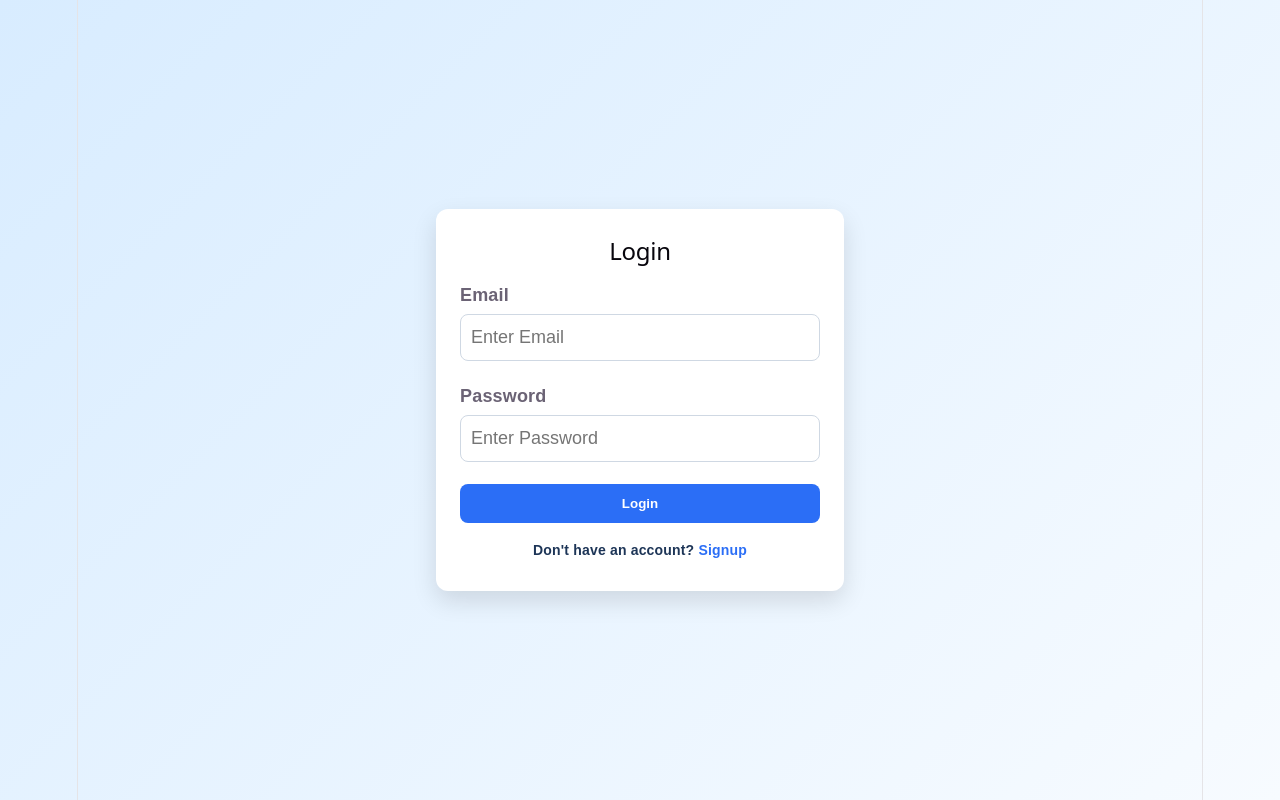
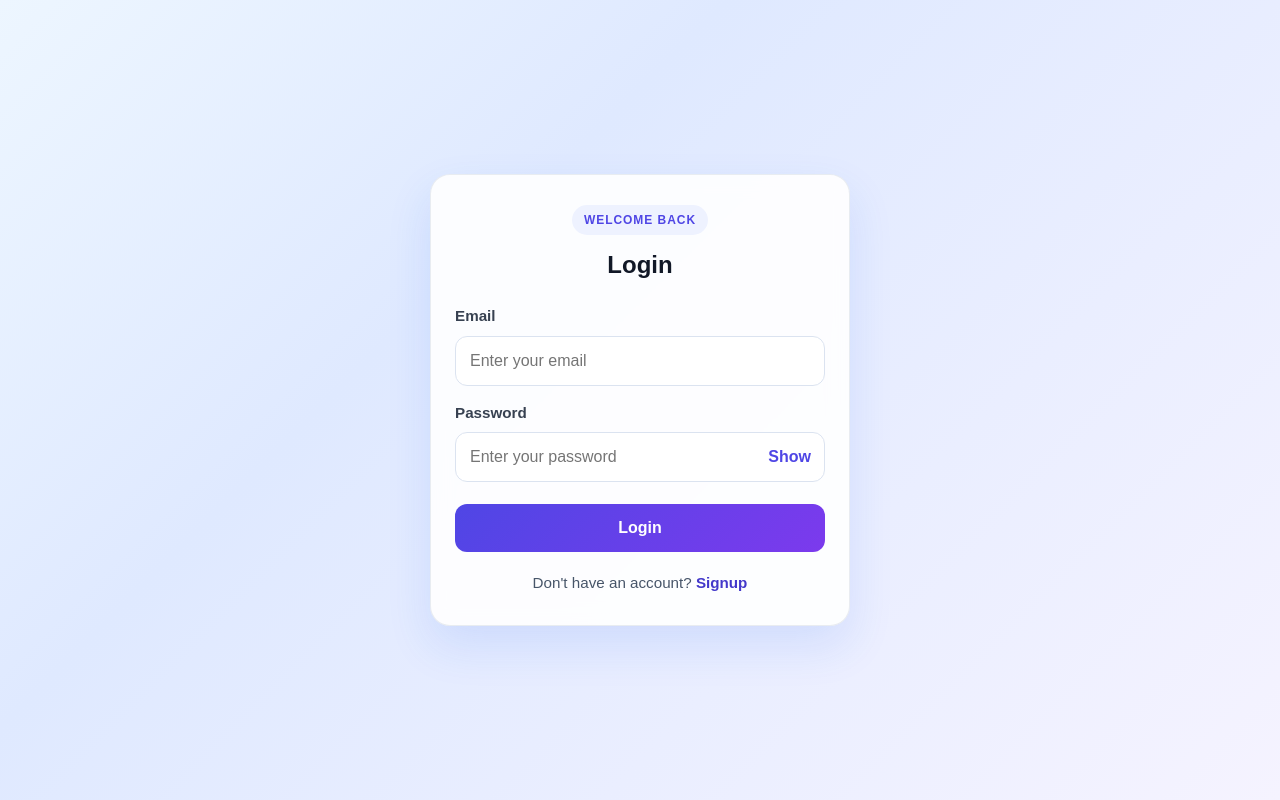
Before and after one commit to durga-devi-dev/login-signup-page, a React (Vite) app: page /#/ in a window 1280 px wide. Built offline with nearby package versions, Linux system fonts and the light colour scheme.

Commit message:
Refresh the login/signup app UI and logic across the main frontend files.

```diff
--- a/src/App.css
+++ b/src/App.css
@@ -1,124 +1,191 @@
 body {
   margin: 0;
   font-family: Arial, sans-serif;
-  background: linear-gradient(135deg, #d8ecff, #f7fbff);
+  background: linear-gradient(135deg, #edf6ff 0%, #dfe9ff 35%, #f5f3ff 100%);
 }
 
-.login-container {
-  display: flex;
-  justify-content: center;
-  align-items: center;
-  min-height: 100vh;
-  padding: 20px;
+* {
   box-sizing: border-box;
 }
 
-.login-box {
-  width: 100%;
-  max-width: 360px;
-  background: white;
-  padding: 28px 24px;
-  border-radius: 12px;
-  box-shadow: 0 10px 24px rgba(0, 0, 0, 0.12);
-  text-align: center;
+button,
+input {
+  font: inherit;
 }
 
-.login-box h2 {
-  margin: 0 0 16px;
+#root {
+  min-height: 100vh;
 }
 
-.login-box label {
-  display: block;
-  text-align: left;
-  margin-top: 12px;
-  margin-bottom: 6px;
-  font-weight: bold;
+.auth-page,
+.home-page {
+  min-height: 100vh;
+  display: flex;
+  align-items: center;
+  justify-content: center;
+  padding: 24px;
 }
 
-.login-box input {
-  width: 100%;
-  padding: 12px 10px;
-  margin: 0 0 10px;
-  border: 1px solid #cfd8e3;
-  border-radius: 8px;
-  box-sizing: border-box;
-  font-size: 1rem;
+.auth-card,
+.home-card {
+  width: min(100%, 420px);
+  background: rgba(255, 255, 255, 0.9);
+  backdrop-filter: blur(10px);
+  border: 1px solid rgba(148, 163, 184, 0.2);
+  border-radius: 20px;
+  box-shadow: 0 20px 45px rgba(37, 99, 235, 0.12);
+  padding: 30px 24px;
 }
 
-.login-box button {
-  width: 100%;
-  padding: 12px 10px;
-  margin-top: 12px;
-  background: #2b6ef6;
-  color: white;
-  border: none;
-  border-radius: 8px;
-  cursor: pointer;
-  font-weight: bold;
-  transition: background 0.2s ease;
+.auth-header {
+  text-align: center;
+  margin-bottom: 22px;
 }
 
-.login-box button:hover {
-  background: #1749c5;
+.eyebrow {
+  display: inline-block;
+  padding: 6px 12px;
+  background: #eef2ff;
+  border-radius: 999px;
+  color: #4f46e5;
+  font-size: 12px;
+  font-weight: 700;
+  letter-spacing: 0.08em;
+  text-transform: uppercase;
 }
 
-.register-text {
-  margin-top: 18px;
-  font-size: 14px;
-  text-align: center;
+.auth-header h2,
+.home-card h1,
+.home-card h2 {
+  margin: 12px 0 0;
+  color: #111827;
 }
 
-.register-text a {
-  color: #2b6ef6;
-  text-decoration: none;
-  font-weight: bold;
+.auth-form {
+  display: flex;
+  flex-direction: column;
+  gap: 16px;
 }
 
-.register-text a:hover {
+.field-group {
+  display: flex;
+  flex-direction: column;
+  gap: 8px;
+}
+
+.field-group label {
+  font-weight: 700;
+  color: #374151;
+  font-size: 0.95rem;
+}
+
+.field-group input {
+  width: 100%;
+  border: 1px solid #dbe3f0;
+  border-radius: 12px;
+  padding: 12px 14px;
+  background: #fff;
+  color: #111827;
+  outline: none;
+  transition: border-color 0.2s ease, box-shadow 0.2s ease;
+}
+
+.field-group input:focus {
+  border-color: #6366f1;
+  box-shadow: 0 0 0 4px rgba(99, 102, 241, 0.12);
+}
+
+.password-field {
+  position: relative;
+}
+
+.password-field input {
+  padding-right: 72px;
+}
+
+.toggle-password {
+  position: absolute;
+  top: 50%;
+  right: 8px;
+  transform: translateY(-50%);
+  border: none;
+  background: transparent;
+  color: #4f46e5;
+  font-weight: 700;
+  cursor: pointer;
+}
+
+.primary-button,
+.secondary-button {
+  border: none;
+  border-radius: 12px;
+  padding: 12px 16px;
+  font-weight: 700;
+  cursor: pointer;
+  transition: transform 0.2s ease, opacity 0.2s ease;
+}
+
+.primary-button {
+  background: linear-gradient(135deg, #4f46e5, #7c3aed);
+  color: white;
+  margin-top: 6px;
+}
+
+.secondary-button {
+  background: linear-gradient(135deg, #ef4444, #dc2626);
+  color: white;
+  margin-top: 18px;
+}
+
+.primary-button:hover,
+.secondary-button:hover {
+  transform: translateY(-1px);
+  opacity: 0.96;
+}
+
+.switch-text {
+  text-align: center;
+  color: #475569;
+  font-size: 0.95rem;
+  margin: 4px 0 0;
+}
+
+.switch-text a {
+  color: #4338ca;
+  text-decoration: none;
+  font-weight: 700;
+}
+
+.switch-text a:hover {
   text-decoration: underline;
 }
 
-.login-box p {
-  margin-top: 14px;
-  font-weight: bold;
-  color: #1d3557;
+.message {
+  margin: 0;
+  padding: 10px 12px;
+  border-radius: 10px;
+  text-align: center;
+  font-size: 0.92rem;
+  font-weight: 700;
 }
 
-.home-container {
-  display: flex;
-  justify-content: center;
-  align-items: center;
-  min-height: 100vh;
-  padding: 20px;
-  box-sizing: border-box;
+.message.success {
+  background: #ecfdf5;
+  color: #047857;
+}
+
+.message.error {
+  background: #fef2f2;
+  color: #b91c1c;
 }
 
 .home-card {
-  background: white;
-  padding: 32px 28px;
-  border-radius: 12px;
-  box-shadow: 0 12px 30px rgba(0, 0, 0, 0.12);
   text-align: center;
-  min-width: 320px;
+  width: min(100%, 460px);
 }
 
-.home-card h1,
-.home-card h2,
-.home-card p {
-  margin: 10px 0;
+.user-info {
+  margin-top: 12px;
+  color: #475569;
+  font-size: 1rem;
 }
-
-.logout-button {
-  margin-top: 18px;
-  padding: 10px 20px;
-  background: #d62839;
-  color: white;
-  border: none;
-  border-radius: 8px;
-  cursor: pointer;
-  font-weight: bold;
-}
-
-.logout-button:hover {
-  background: #a61d2d;
-}
--- a/src/index.css
+++ b/src/index.css
@@ -1,111 +1,25 @@
 :root {
-  --text: #6b6375;
-  --text-h: #08060d;
-  --bg: #fff;
-  --border: #e5e4e7;
-  --code-bg: #f4f3ec;
-  --accent: #aa3bff;
-  --accent-bg: rgba(170, 59, 255, 0.1);
-  --accent-border: rgba(170, 59, 255, 0.5);
-  --social-bg: rgba(244, 243, 236, 0.5);
-  --shadow:
-    rgba(0, 0, 0, 0.1) 0 10px 15px -3px, rgba(0, 0, 0, 0.05) 0 4px 6px -2px;
-
-  --sans: system-ui, 'Segoe UI', Roboto, sans-serif;
-  --heading: system-ui, 'Segoe UI', Roboto, sans-serif;
-  --mono: ui-monospace, Consolas, monospace;
-
-  font: 18px/145% var(--sans);
-  letter-spacing: 0.18px;
-  color-scheme: light dark;
-  color: var(--text);
-  background: var(--bg);
+  font-family: Inter, "Segoe UI", sans-serif;
+  line-height: 1.5;
+  font-weight: 400;
+  color: #111827;
+  background: #f8fafc;
   font-synthesis: none;
   text-rendering: optimizeLegibility;
   -webkit-font-smoothing: antialiased;
   -moz-osx-font-smoothing: grayscale;
-
-  @media (max-width: 1024px) {
-    font-size: 16px;
-  }
 }
 
-@media (prefers-color-scheme: dark) {
-  :root {
-    --text: #9ca3af;
-    --text-h: #f3f4f6;
-    --bg: #16171d;
-    --border: #2e303a;
-    --code-bg: #1f2028;
-    --accent: #c084fc;
-    --accent-bg: rgba(192, 132, 252, 0.15);
-    --accent-border: rgba(192, 132, 252, 0.5);
-    --social-bg: rgba(47, 48, 58, 0.5);
-    --shadow:
-      rgba(0, 0, 0, 0.4) 0 10px 15px -3px, rgba(0, 0, 0, 0.25) 0 4px 6px -2px;
-  }
-
-  #social .button-icon {
-    filter: invert(1) brightness(2);
-  }
+html, body, #root {
+  margin: 0;
+  min-height: 100%;
+  width: 100%;
 }
 
 body {
-  margin: 0;
+  min-height: 100vh;
 }
 
-#root {
-  width: 1126px;
-  max-width: 100%;
-  margin: 0 auto;
-  text-align: center;
-  border-inline: 1px solid var(--border);
-  min-height: 100svh;
-  display: flex;
-  flex-direction: column;
-  box-sizing: border-box;
+h1, h2, p {
+  margin-top: 0;
 }
-
-h1,
-h2 {
-  font-family: var(--heading);
-  font-weight: 500;
-  color: var(--text-h);
-}
-
-h1 {
-  font-size: 56px;
-  letter-spacing: -1.68px;
-  margin: 32px 0;
-  @media (max-width: 1024px) {
-    font-size: 36px;
-    margin: 20px 0;
-  }
-}
-h2 {
-  font-size: 24px;
-  line-height: 118%;
-  letter-spacing: -0.24px;
-  margin: 0 0 8px;
-  @media (max-width: 1024px) {
-    font-size: 20px;
-  }
-}
-p {
-  margin: 0;
-}
-
-code,
-.counter {
-  font-family: var(--mono);
-  display: inline-flex;
-  border-radius: 4px;
-  color: var(--text-h);
-}
-
-code {
-  font-size: 15px;
-  line-height: 135%;
-  padding: 4px 8px;
-  background: var(--code-bg);
-}
--- a/src/login.jsx
+++ b/src/login.jsx
@@ -13,7 +13,9 @@ const getStoredUsers = () => {
 function Login() {
   const [email, setEmail] = useState("");
   const [password, setPassword] = useState("");
+  const [showPassword, setShowPassword] = useState(false);
   const [message, setMessage] = useState("");
+  const [messageType, setMessageType] = useState("success");
   const navigate = useNavigate();
 
   const handleLogin = (event) => {
@@ -21,6 +23,7 @@ function Login() {
 
     if (!email || !password) {
       setMessage("Please enter both email and password!");
+      setMessageType("error");
       return;
     }
 
@@ -45,40 +48,66 @@ function Login() {
         JSON.stringify({ name: activeUser.name, email: activeUser.email })
       );
       setMessage("Login Successful!");
+      setMessageType("success");
       setTimeout(() => navigate("/home"), 350);
     } else {
       setMessage("Invalid Email or Password!");
+      setMessageType("error");
     }
   };
 
   return (
-    <div className="login-container">
-      <form className="login-box" onSubmit={handleLogin}>
+    <div className="auth-page">
+      <div className="auth-card">
+        <div className="auth-header">
+          <span className="eyebrow">Welcome back</span>
           <h2>Login</h2>
+        </div>
 
-        <label>Email</label>
+        <form onSubmit={handleLogin} className="auth-form">
+          <div className="field-group">
+            <label htmlFor="login-email">Email</label>
             <input
+              id="login-email"
               type="email"
-          placeholder="Enter Email"
+              placeholder="Enter your email"
               value={email}
               onChange={(e) => setEmail(e.target.value)}
             />
+          </div>
 
-        <label>Password</label>
+          <div className="field-group">
+            <label htmlFor="login-password">Password</label>
+            <div className="password-field">
               <input
-          type="password"
-          placeholder="Enter Password"
+                id="login-password"
+                type={showPassword ? "text" : "password"}
+                placeholder="Enter your password"
                 value={password}
                 onChange={(e) => setPassword(e.target.value)}
               />
+              <button
+                type="button"
+                className="toggle-password"
+                onClick={() => setShowPassword((prev) => !prev)}
+                aria-label={showPassword ? "Hide password" : "Show password"}
+              >
+                {showPassword ? "Hide" : "Show"}
+              </button>
+            </div>
+          </div>
 
-        <button type="submit">Login</button>
+          <button type="submit" className="primary-button">
+            Login
+          </button>
 
-        <p>{message}</p>
-        <p className="register-text">
-          Don't have an account? <Link to="/signup">Signup</Link>
+          {message && <p className={`message ${messageType}`}>{message}</p>}
+
+          <p className="switch-text">
+            Don&apos;t have an account? <Link to="/signup">Signup</Link>
           </p>
         </form>
+      </div>
     </div>
   );
 }
--- a/src/signup.jsx
+++ b/src/signup.jsx
@@ -18,7 +18,10 @@ function Signup() {
     password: "",
     confirmPassword: "",
   });
+  const [showPassword, setShowPassword] = useState(false);
+  const [showConfirmPassword, setShowConfirmPassword] = useState(false);
   const [message, setMessage] = useState("");
+  const [messageType, setMessageType] = useState("success");
   const navigate = useNavigate();
 
   const handleChange = (event) => {
@@ -33,11 +36,25 @@ function Signup() {
 
     if (!name || !phone || !email || !password || !confirmPassword) {
       setMessage("Please fill all fields!");
+      setMessageType("error");
+      return;
+    }
+
+    if (!/^[\w.-]+@[\w.-]+\.[A-Za-z]{2,}$/.test(email)) {
+      setMessage("Please enter a valid email address!");
+      setMessageType("error");
+      return;
+    }
+
+    if (password.length < 6) {
+      setMessage("Password must be at least 6 characters long!");
+      setMessageType("error");
       return;
     }
 
     if (password !== confirmPassword) {
       setMessage("Passwords do not match!");
+      setMessageType("error");
       return;
     }
 
@@ -48,73 +65,117 @@ function Signup() {
 
     if (alreadyExists) {
       setMessage("This email is already registered!");
+      setMessageType("error");
       return;
     }
 
     users.push({ name, phone, email, password });
     localStorage.setItem("signupUsers", JSON.stringify(users));
     setMessage("Sign Up Successful!");
+    setMessageType("success");
     setTimeout(() => navigate("/"), 500);
   };
 
   return (
-    <div className="login-container">
-      <form className="login-box" onSubmit={handleSignup}>
+    <div className="auth-page">
+      <div className="auth-card">
+        <div className="auth-header">
+          <span className="eyebrow">Create account</span>
           <h2>Sign Up</h2>
+        </div>
 
-        <label>Full Name</label>
+        <form onSubmit={handleSignup} className="auth-form">
+          <div className="field-group">
+            <label htmlFor="signup-name">Full Name</label>
             <input
+              id="signup-name"
               type="text"
               name="name"
-          placeholder="Enter Full Name"
+              placeholder="Enter your full name"
               value={formData.name}
               onChange={handleChange}
             />
+          </div>
 
-        <label>Phone Number</label>
+          <div className="field-group">
+            <label htmlFor="signup-phone">Phone Number</label>
             <input
+              id="signup-phone"
               type="tel"
               name="phone"
-          placeholder="Enter Phone Number"
+              placeholder="Enter your phone number"
               value={formData.phone}
               onChange={handleChange}
             />
+          </div>
 
-        <label>Email</label>
+          <div className="field-group">
+            <label htmlFor="signup-email">Email</label>
             <input
+              id="signup-email"
               type="email"
               name="email"
-          placeholder="Enter Email"
+              placeholder="Enter your email"
               value={formData.email}
               onChange={handleChange}
             />
+          </div>
 
-        <label>Password</label>
+          <div className="field-group">
+            <label htmlFor="signup-password">Password</label>
+            <div className="password-field">
               <input
-          type="password"
+                id="signup-password"
+                type={showPassword ? "text" : "password"}
                 name="password"
-          placeholder="Enter Password"
+                placeholder="Create a password"
                 value={formData.password}
                 onChange={handleChange}
               />
+              <button
+                type="button"
+                className="toggle-password"
+                onClick={() => setShowPassword((prev) => !prev)}
+                aria-label={showPassword ? "Hide password" : "Show password"}
+              >
+                {showPassword ? "Hide" : "Show"}
+              </button>
+            </div>
+          </div>
 
-        <label>Confirm Password</label>
+          <div className="field-group">
+            <label htmlFor="signup-confirm-password">Confirm Password</label>
+            <div className="password-field">
               <input
-          type="password"
+                id="signup-confirm-password"
+                type={showConfirmPassword ? "text" : "password"}
                 name="confirmPassword"
-          placeholder="Confirm Password"
+                placeholder="Confirm your password"
                 value={formData.confirmPassword}
                 onChange={handleChange}
               />
+              <button
+                type="button"
+                className="toggle-password"
+                onClick={() => setShowConfirmPassword((prev) => !prev)}
+                aria-label={showConfirmPassword ? "Hide password" : "Show password"}
+              >
+                {showConfirmPassword ? "Hide" : "Show"}
+              </button>
+            </div>
+          </div>
 
-        <button type="submit">Sign Up</button>
+          <button type="submit" className="primary-button">
+            Sign Up
+          </button>
 
-        <p>{message}</p>
+          {message && <p className={`message ${messageType}`}>{message}</p>}
 
-        <p className="register-text">
+          <p className="switch-text">
             Already have an account? <Link to="/">Login here</Link>
           </p>
         </form>
+      </div>
     </div>
   );
 }
```
Also changed, not shown: src/assets/component/Home.jsx (+12 -5 lines), 1 other file (tests, documents, lock files or other folders). Lines whose indentation alone changed are shown as unchanged.
